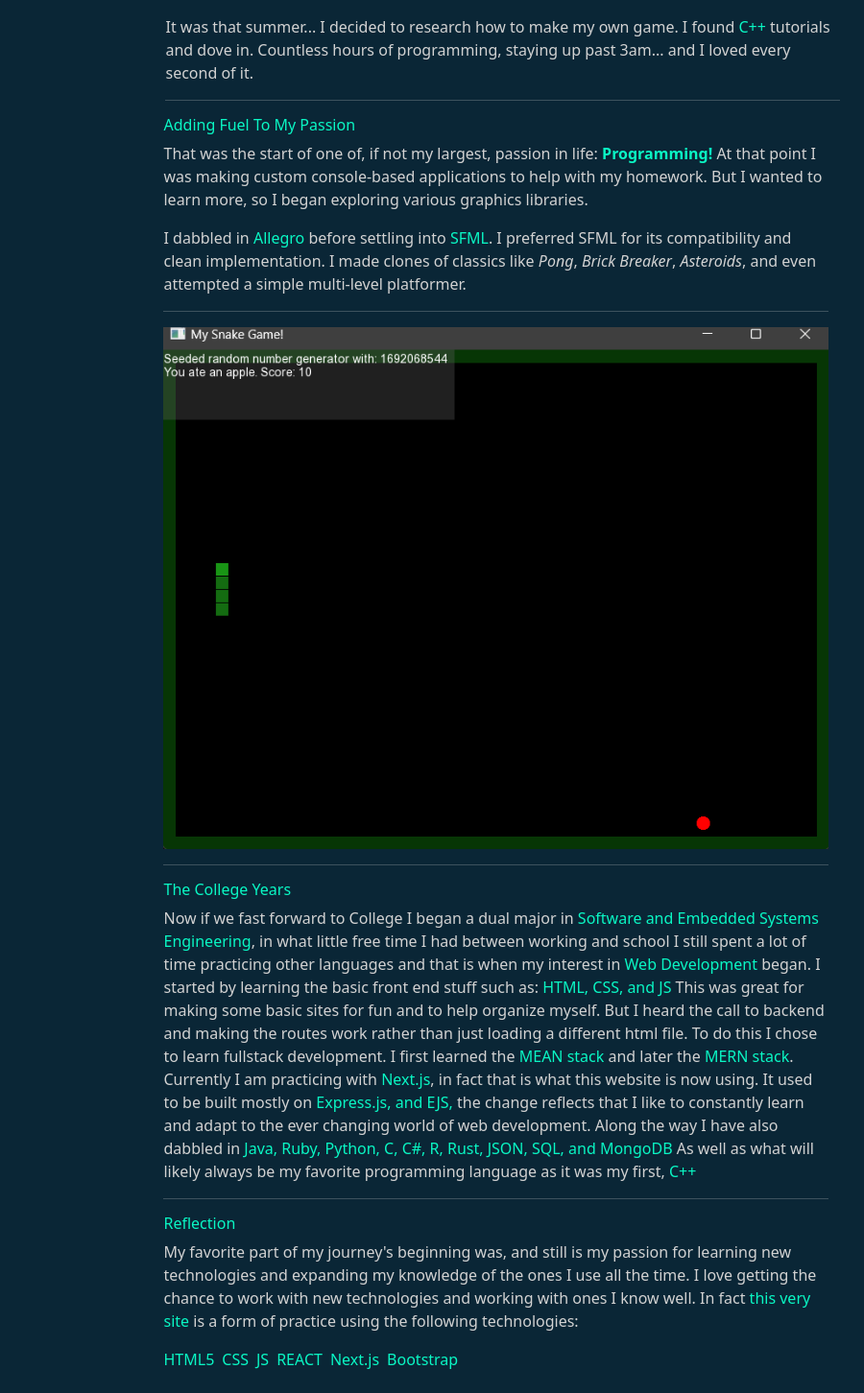
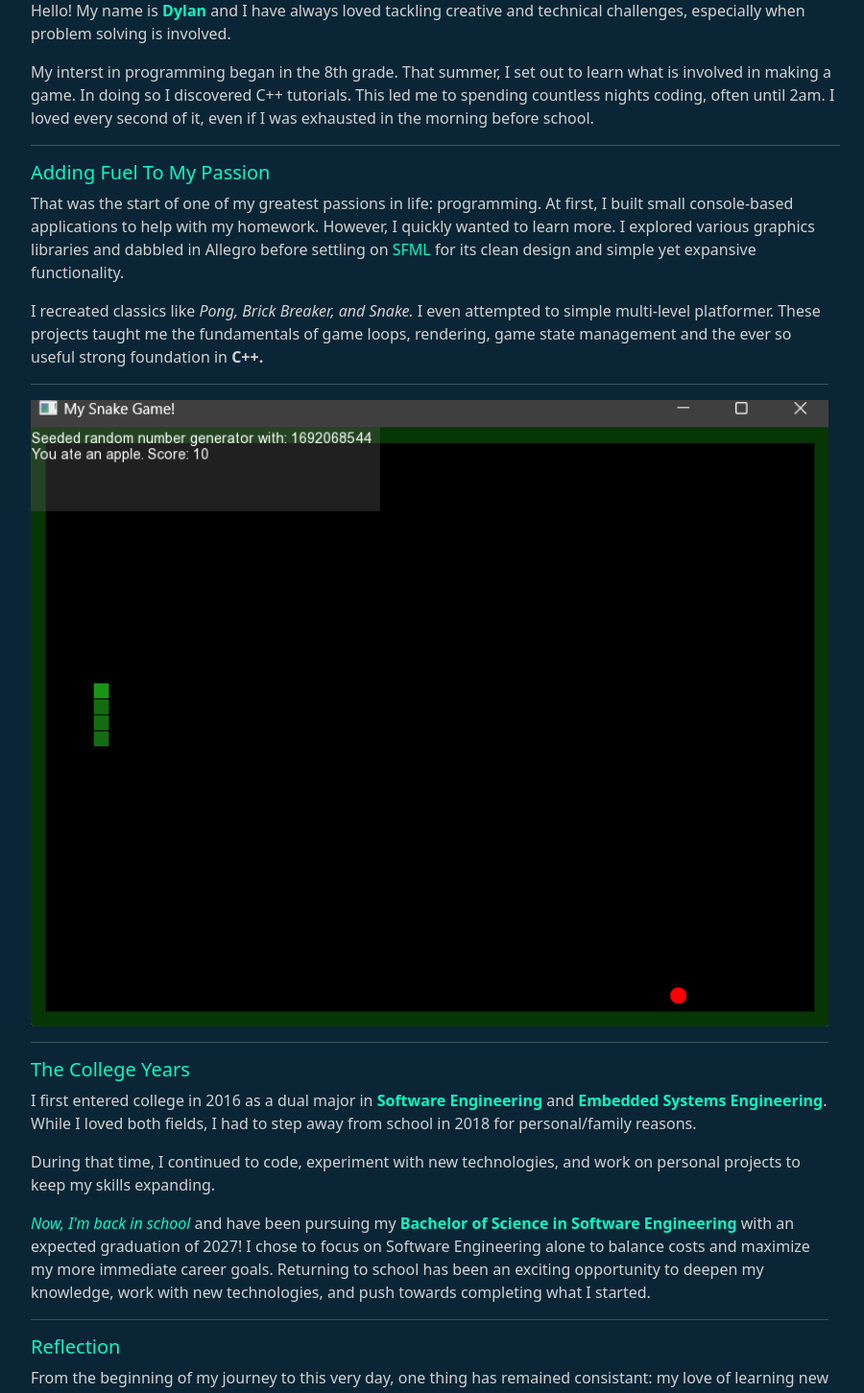
Before and after one commit to vaeleborne/Portfolio, a Next.js app in the folder portfolio/: page /about in a window 1280 px wide. Shown: the part 257-1709 px from the top of the page at 96% size, without its empty margins (145-1045 px from the left). Built offline with nearby package versions, Linux system fonts and the light colour scheme.

Commit message:
Updated pages text

```diff
--- a/portfolio/src/app/components/about/About.tsx
+++ b/portfolio/src/app/components/about/About.tsx
@@ -12,10 +12,10 @@ const About: React.FC = () => {
   return (
     <div className="row  mx-3 mx-md-0">
       <div className="col-md-9 offset-md-1">
-        <h4 className="highlight">
+        <h3 className="highlight">
           About Me
           <hr />
-        </h4>
+        </h3>
         <div className="row px-0 mx-0">
           <AboutHeader />
           <GrowingPassion />
--- a/portfolio/src/app/components/about/AboutHeading.tsx
+++ b/portfolio/src/app/components/about/AboutHeading.tsx
@@ -6,22 +6,22 @@ import React from "react";
 const AboutHeader: React.FC = () => {
   return (
     <>
-      <div className="col-lg-2 px-0">
+      {/* <div className="col-lg-2 px-0">
         <p className="text-color-bright">Sic Parvis Magna:</p>
-      </div>
+      </div> */}
       <div className="col px-0">
-        <h6 className="text-color-bright">My Start</h6>
+        <h4 className="text-color-bright">Sic Parvis Magna – "Greatness From Small Beginnings"  </h4>
+        <hr />
+        <h5 className="text-color-bright">My Start</h5>
         <p>
           Hello! My name is <strong className="text-color-bright">Dylan</strong>{" "}
-          and I enjoy working on all sorts of creative projects... especially
-          when problem solving is needed! My desire to learn programming dates
-          back to the 8th grade...
+          and I have always loved tackling creative and technical challenges, especially
+          when problem solving is involved.
         </p>
         <p>
-          It was that summer... I decided to research how to make my own game. I
-          found <span className="text-color-bright">C++</span> tutorials and
-          dove in. Countless hours of programming, staying up past 3am... and I
-          loved every second of it.
+          My interst in programming began in the 8th grade. That summer, I set out to learn what is involved
+          in making a game. In doing so I discovered C++ tutorials. This led me to spending countless nights
+          coding, often until 2am. I loved every second of it, even if I was exhausted in the morning before school.
         </p>
         <hr />
       </div>
--- a/portfolio/src/app/components/about/AboutImageBreak.tsx
+++ b/portfolio/src/app/components/about/AboutImageBreak.tsx
@@ -8,7 +8,7 @@ const AboutImageBreak: React.FC = () => {
   return (
     <>
       <div className="row">
-        <div className="col offset-lg-2 px-0">
+        <div className="col px-0">
           <Image
             src="/imgs/snake.png"
             alt="First slide"
--- a/portfolio/src/app/components/about/CollegeYears.tsx
+++ b/portfolio/src/app/components/about/CollegeYears.tsx
@@ -7,38 +7,26 @@ const CollegeYears: React.FC = () => {
   return (
     <>
       <div className="row">
-        <div className="col offset-lg-2 px-0">
-          <h6 className="text-color-bright">The College Years</h6>
+        <div className="col px-0">
+          <h5 className="text-color-bright">The College Years</h5>
           <p>
-            Now if we fast forward to College I began a dual major in{" "}
-            <span className="text-color-bright">
-              Software and Embedded Systems Engineering
-            </span>
-            , in what little free time I had between working and school I still
-            spent a lot of time practicing other languages and that is when my
-            interest in{" "}
-            <span className="text-color-bright">Web Development</span> began. I
-            started by learning the basic front end stuff such as:{" "}
-            <span className="text-color-bright">HTML, CSS, and JS</span> This
-            was great for making some basic sites for fun and to help organize
-            myself. But I heard the call to backend and making the routes work
-            rather than just loading a different html file. To do this I chose
-            to learn fullstack development. I first learned the{" "}
-            <span className="text-color-bright">MEAN stack</span> and later the{" "}
-            <span className="text-color-bright">MERN stack</span>. Currently I
-            am practicing with{" "}
-            <span className="text-color-bright">Next.js</span>, in fact that is{" "}
-            what this website is now using. It used to be built mostly on{" "}
-            <span className="text-color-bright">Express.js, and EJS,</span> the{" "}
-            change reflects that I like to constantly learn and adapt to the{" "}
-            ever changing world of web development. Along the way I have also{" "}
-            dabbled in{" "}
-            <span className="text-color-bright">
-              Java, Ruby, Python, C, C#, R, Rust, JSON, SQL, and MongoDB
-            </span>{" "}
-            As well as what will likely always be my favorite programming
-            language as it was my first,{" "}
-            <span className="text-color-bright">C++</span>
+            I first entered college in 2016 as a dual major in
+            <b className="text-color-bright"> Software Engineering</b> and
+            <b className="text-color-bright"> Embedded Systems Engineering</b>. While I loved both fields, I had to step away from
+            school in 2018 for personal/family reasons.
+          </p>
+
+          <p>
+            During that time, I continued to code, experiment with new technologies, and work on personal
+            projects to keep my skills expanding.
+          </p>
+
+          <p>
+            <em className="text-color-bright">Now, I'm back in school</em> and have been pursuing my
+            <b className="text-color-bright"> Bachelor of Science in Software Engineering </b> with an expected graduation
+            of 2027! I chose to focus on Software Engineering alone to balance costs and maximize my
+            more immediate career goals. Returning to school has been an exciting opportunity to deepen my
+            knowledge, work with new technologies, and push towards completing what I started.
           </p>
           <hr />
         </div>
--- a/portfolio/src/app/components/about/GrowingPassion.tsx
+++ b/portfolio/src/app/components/about/GrowingPassion.tsx
@@ -7,22 +7,19 @@ const GrowingPassion: React.FC = () => {
   return (
     <>
       <div className="row">
-        <div className="col offset-lg-2 px-0">
-          <h6 className="text-color-bright">Adding Fuel To My Passion</h6>
+        <div className="col px-0">
+          <h5 className="text-color-bright">Adding Fuel To My Passion</h5>
           <p>
-            That was the start of one of, if not my largest, passion in life:{" "}
-            <strong className="text-color-bright">Programming! </strong>
-            At that point I was making custom console-based applications to help
-            with my homework. But I wanted to learn more, so I began exploring
-            various graphics libraries.
+            That was the start of one of my greatest passions in life: programming. At first, I built
+            small console-based applications to help with my homework. However, I quickly wanted to learn more.
+            I explored various graphics libraries and dabbled in Allegro before settling on
+            <span className="text-color-bright"> SFML</span> for its clean design and simple yet expansive functionality.
           </p>
+
           <p>
-            I dabbled in <span className="text-color-bright">Allegro</span>{" "}
-            before settling into <span className="text-color-bright">SFML</span>
-            . I preferred SFML for its compatibility and clean implementation. I
-            made clones of classics like <em>Pong</em>, <em>Brick Breaker</em>,{" "}
-            <em>Asteroids</em>, and even attempted a simple multi-level
-            platformer.
+            I recreated classics like <em>Pong, Brick Breaker, and Snake.</em> I even attempted to simple
+            multi-level platformer. These projects taught me the fundamentals of game loops, rendering,
+            game state management and the ever so useful strong foundation in <b>C++.</b>
           </p>
           <hr />
         </div>
--- a/portfolio/src/app/components/about/Reflection.tsx
+++ b/portfolio/src/app/components/about/Reflection.tsx
@@ -7,39 +7,20 @@ const Reflection: React.FC = () => {
   return (
     <>
       <div className="row">
-        <div className="col offset-lg-2 px-0">
-          <h6 className="text-color-bright">Reflection</h6>
+        <div className="col px-0">
+          <h5 className="text-color-bright">Reflection</h5>
           <p>
-            My favorite part of my journey's beginning was, and still is my
-            passion for learning new technologies and expanding my knowledge of
-            the ones I use all the time. I love getting the chance to work with
-            new technologies and working with ones I know well. In fact{" "}
-            <span className="text-color-bright"> this very site </span> is a
-            form of practice using the following technologies:
+            From the beginning of my journey to this very day, one thing has remained consistant:
+            my love of learning new technologies and deepening my expertise in the ones I use daily.
           </p>
-          {/*Using an inline list with highlights to accent languages used when making this site*/}
-          <div className="col ">
-            <ul className="list-inline">
-              <li className="list-inline-item">
-                <span className="text-color-bright">HTML5</span>
-              </li>
-              <li className="list-inline-item">
-                <span className="text-color-bright">CSS</span>
-              </li>
-              <li className="list-inline-item">
-                <span className="text-color-bright">JS</span>
-              </li>
-              <li className="list-inline-item">
-                <span className="text-color-bright">REACT</span>
-              </li>
-              <li className="list-inline-item">
-                <span className="text-color-bright">Next.js</span>
-              </li>
-              <li className="list-inline-item">
-                <span className="text-color-bright">Bootstrap</span>
-              </li>
-            </ul>
-          </div>
+
+          <p>
+            This portfolio itself is practice. Originally built as an express app, it is now converted
+            to be using
+            <span className="text-color-bright"> HTML5, CSS, TypeScript, React, Next.js, and Bootstrap. </span>
+            It is a reflection of my commitment to constant growth as a developer.
+          </p>
+
         </div>
       </div>
     </>
```
Also changed, not shown: portfolio/src/app/components/contact/Contact.tsx (+17 -8 lines).
